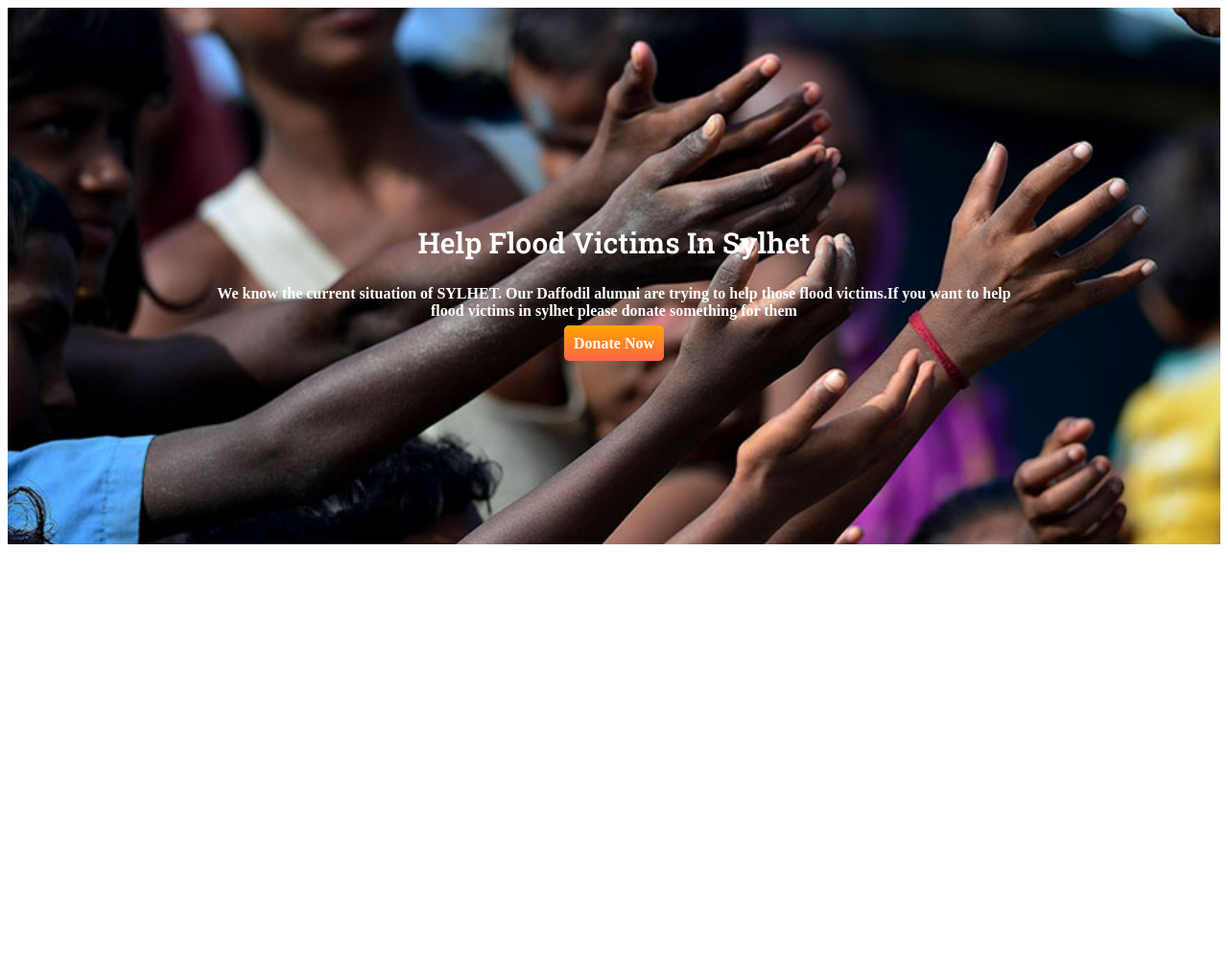
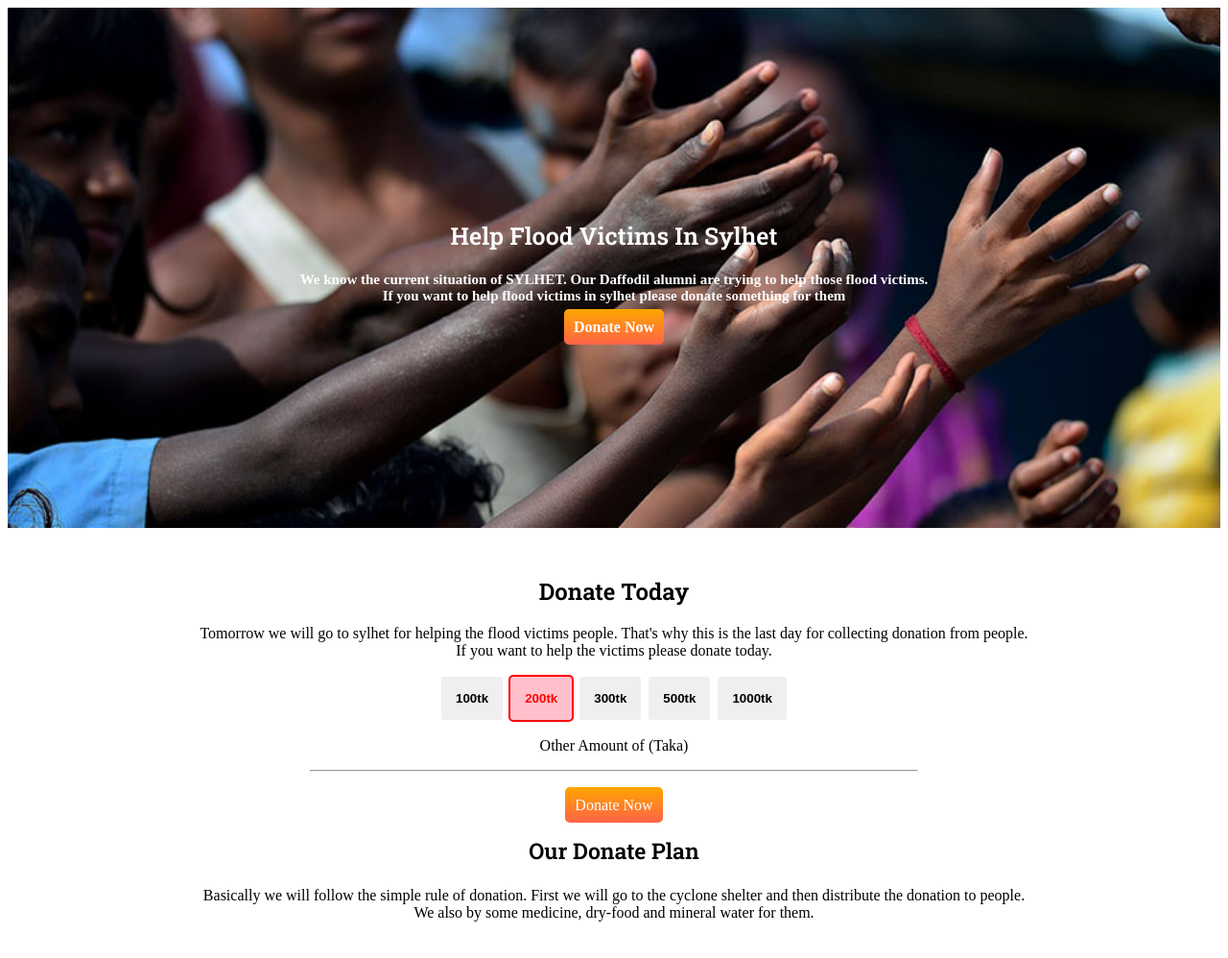
Before and after one commit to MazharulUtsho/donate-flood-victims-sylhet, a plain HTML site: page index.html in a window 1280 px wide. Shown: the whole page at 96% size. Before the commit the page ends 800 px from the top, so only its background shows below. Drawn offline with Linux system fonts and the light colour scheme.

Commit message:
middle-part

```diff
--- a/index.html
+++ b/index.html
@@ -17,15 +17,57 @@
 <body>
     <section class="Margin">
         <div class="background-image">
-            <h1 style="font-size:30px">Help Flood Victims In Sylhet</h1>
-            <p>We know the current situation of SYLHET. Our Daffodil alumni are trying to help
-                those flood victims.If you want to help flood victims in sylhet please donate something for them</p>
+            <h1 style="font-size:25px">Help Flood Victims In Sylhet</h1>
+            <p style="font-size:15px;">We know the current situation of SYLHET. Our Daffodil alumni are trying to help
+                those flood victims.
+                <br>
+                If you want to help flood victims in sylhet please donate something for them
+            </p>
 
             <a id="button-style" target="_blank" href="https://www.bidyanondo.org/">Donate Now</a>
         </div>
 
     </section>
-    <section>
+    <section class="Margin">
+        <div class="Donation">
+            <h1> Donate Today</h1>
+            <p>Tomorrow we will go to sylhet for helping the flood victims people. That's why this is the last day
+                for collecting donation from people.
+                <br>
+                If you want to help the victims please donate today.
+            </p>
+            <div class="button">
+                <button style="padding: 15px 15px; font-weight: 700; border-radius:5px; border:2px solid white;"
+                    type="button">100tk</button>
+                <button
+                    style="padding: 15px 15px; font-weight: 700; color:red; border:2px solid red; border-radius: 5px; background-color: pink;"
+                    type="button">200tk</button>
+                <button style="padding: 15px 15px; font-weight: 700; border-radius:5px; border:2px solid white;"
+                    type="button">300tk</button>
+                <button style="padding: 15px 15px; font-weight: 700; border-radius:5px; border:2px solid white;"
+                    type="button">500tk</button>
+                <button style="padding: 15px 15px; font-weight: 700; border-radius:5px; border:2px solid white;"
+                    type="button">1000tk</button>
+                <p>Other Amount of (Taka)</p>
+                <hr width="50%">
+                <br>
+                <a id="button-style" target="_blank" href="https://www.bidyanondo.org/">Donate Now</a>
+
+            </div>
+            <section class="Margin">
+                <div class="donation-plan">
+                    <h1 style="font-size:23px">Our Donate Plan</h1>
+                    <p>Basically we will follow the simple rule of donation. First we will go to the cyclone shelter and
+                        then distribute the donation to people.
+                        <br>
+                        We also by some medicine, dry-food and mineral water for
+                        them.
+                    </p>
+                </div>
+            </section>
+
+
+
 
     </section>
 </body>
--- a/style.css
+++ b/style.css
@@ -3,6 +3,8 @@ h1 {
     font-family: 'Oswald', sans-serif;
     font-family: 'Roboto Slab', serif;
 }
+
+
 
 .background-image {
     text-align: center;
@@ -11,8 +13,9 @@ h1 {
     padding: 200px 200px;
     background-image: url(images/donation13.jpg);
     background-repeat: no-repeat;
-    background-attachment: fixed;
+    background-attachment: scroll;
     background-size: cover;
+
 
 
 
@@ -27,5 +30,19 @@ h1 {
 }
 
 .Margin {
-    margin-bottom: 100px;
+    margin-bottom: 50px;
 }
+
+.Donation {
+    text-align: center;
+
+
+}
+
+hr {
+    size: 30px;
+}
+
+.donation-plan {
+    text-align: center;
+}
```
